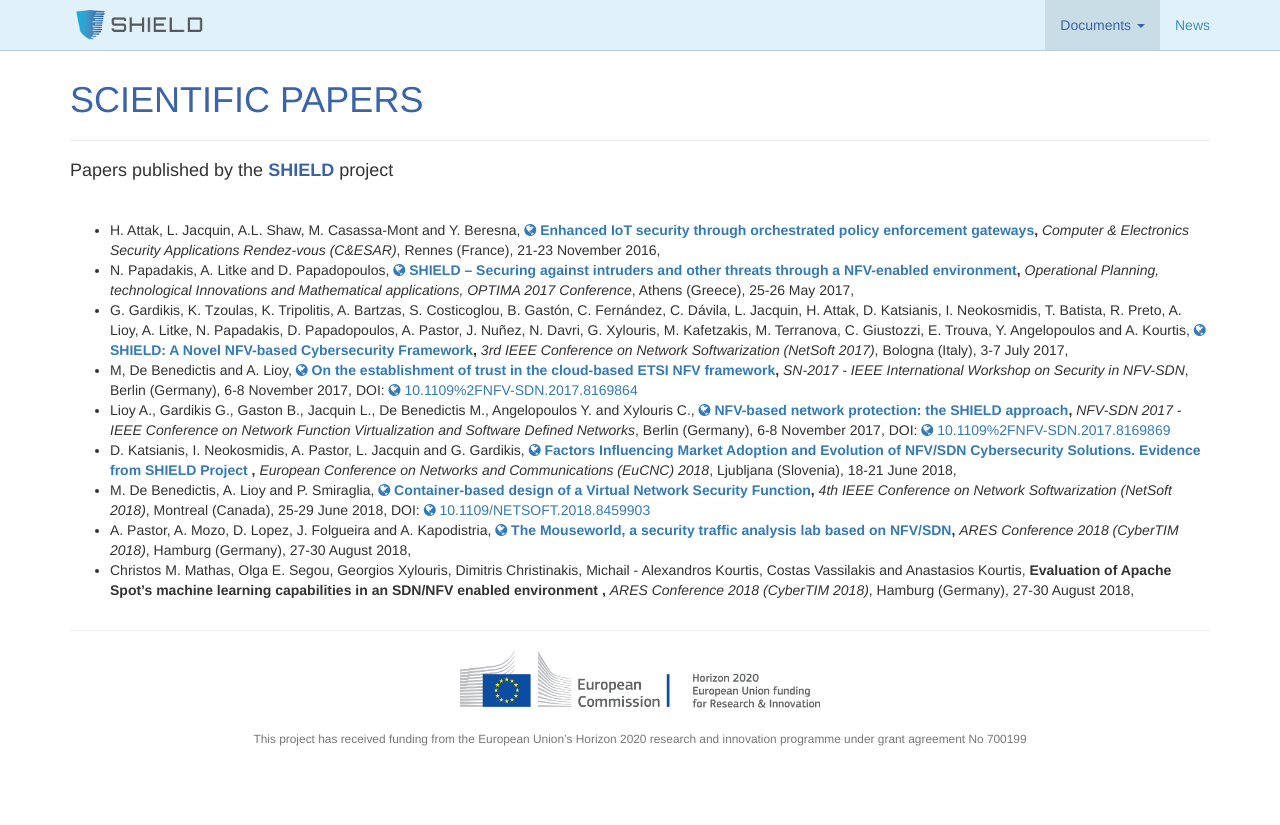
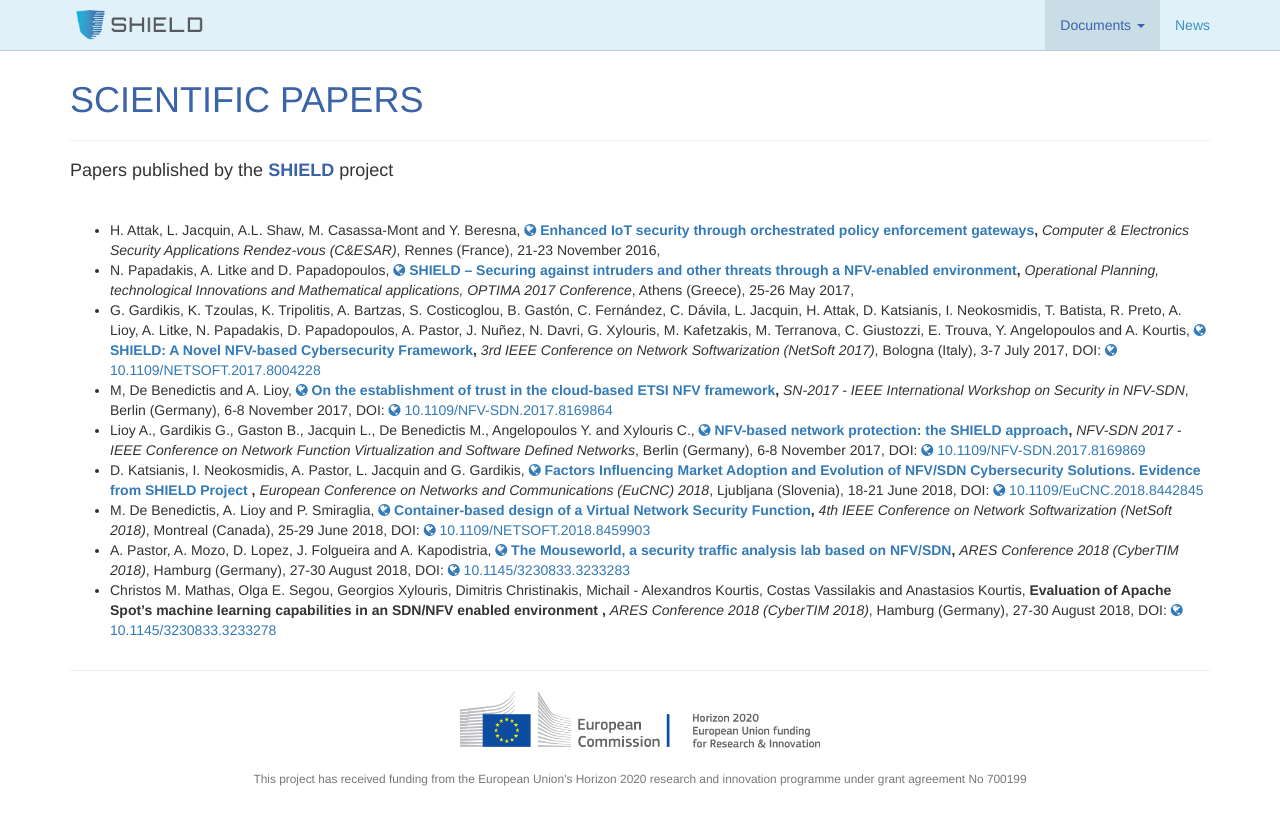
Before and after one commit to torsec/shield-h2020, a Jekyll site: the page built from documents/scientific-papers.md, in a window 1280 px wide. Shown: the top 825 px of the page. Built offline with Jekyll 4.4.1, drawn with Linux system fonts in a browser that asks for light colours; comment, search, counter and statistics services are not loaded.

Commit message:
Added DOI to scientific papers

```diff
--- a/_data/documents/scientific-papers.yaml
+++ b/_data/documents/scientific-papers.yaml
@@ -26,7 +26,7 @@
   pages:
   file: SHIELD_a_novel_NFV-based_cybersecurity_framework.pdf
   issn:
-  doi:
+  doi: 10.1109/NETSOFT.2017.8004228
 
 - title: "On the establishment of trust in the cloud-based ETSI NFV framework"
   authors: M, De Benedictis and A. Lioy
@@ -36,7 +36,7 @@
   pages:
   file: sn-2017-paper.pdf
   issn:
-  doi: 10.1109%2FNFV-SDN.2017.8169864
+  doi: 10.1109/NFV-SDN.2017.8169864
 
 - title: "NFV-based network protection: the SHIELD approach"
   authors: Lioy A., Gardikis G., Gaston B., Jacquin L., De Benedictis M., Angelopoulos Y. and Xylouris C.
@@ -46,7 +46,7 @@
   pages:
   file: nfvsdn2017-demo-paper.pdf
   issn:
-  doi: 10.1109%2FNFV-SDN.2017.8169869
+  doi: 10.1109/NFV-SDN.2017.8169869
 
 - title: "Factors Influencing Market Adoption and Evolution of NFV/SDN Cybersecurity Solutions. Evidence from SHIELD Project "
   authors: D. Katsianis, I. Neokosmidis, A. Pastor, L. Jacquin and G. Gardikis
@@ -56,7 +56,7 @@
   pages:
   file: eucnc2018_paper.pdf
   issn:
-  doi:
+  doi: 10.1109/EuCNC.2018.8442845
 
 - title: "Container-based design of a Virtual Network Security Function"
   authors: M. De Benedictis, A. Lioy and P. Smiraglia
@@ -76,7 +76,7 @@
   pages:
   file: CyberTIM2018_NFV_ML_training.pdf
   issn:
-  doi:
+  doi: 10.1145/3230833.3233283
 
 - title: "Evaluation of Apache Spot’s machine learning capabilities in an SDN/NFV enabled environment "
   authors: Christos M. Mathas, Olga E. Segou, Georgios Xylouris, Dimitris Christinakis, Michail - Alexandros Kourtis, Costas Vassilakis and Anastasios Kourtis
@@ -86,4 +86,4 @@
   pages:
   file:
   issn:
-  doi:
+  doi: 10.1145/3230833.3233278
```
